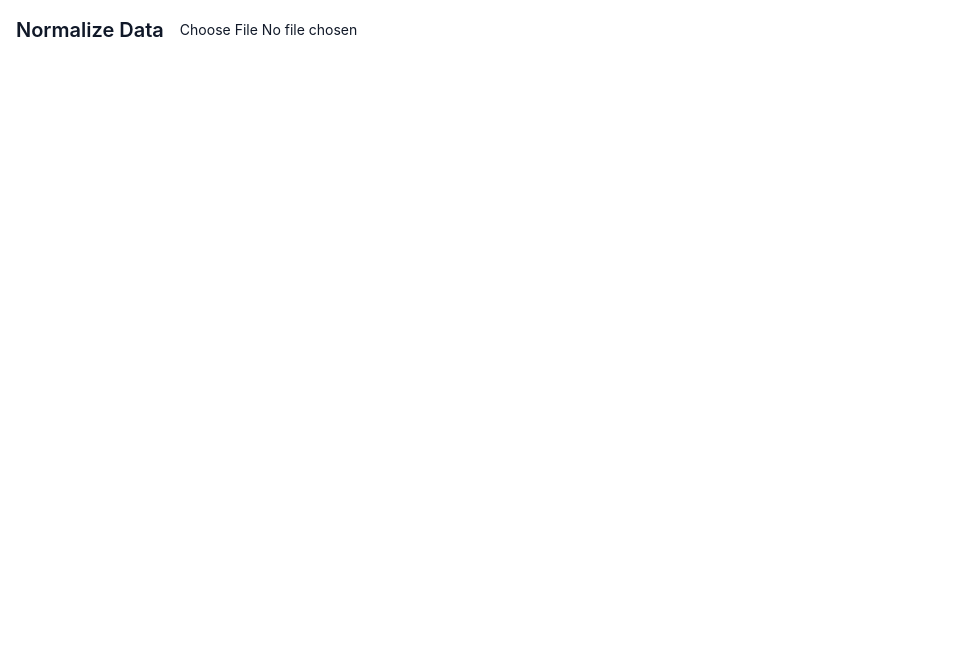
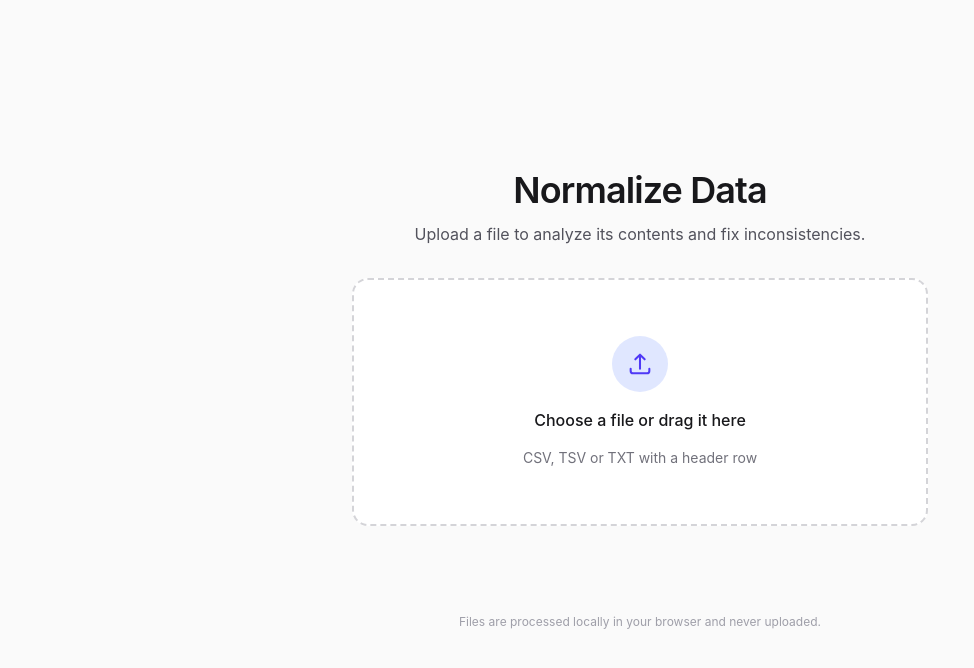
Before and after one commit to const-nash/normalize-data-web-ui, a React (Vite) app: page / in a window 1280 px wide. Shown: the top 668 px of the page, without its empty margins (0-974 px from the left). Built offline with nearby package versions, Linux system fonts and the light colour scheme.

Commit message:
Add WelcomeScreen and Dropzone components for file upload functionality, enhance DataTable and App with dark mode styles and error handling

```diff
--- a/src/App.tsx
+++ b/src/App.tsx
@@ -1,32 +1,64 @@
-import type { ChangeEvent } from 'react'
+import { useState } from 'react'
 import { DataTable } from './components/DataTable'
+import { WelcomeScreen } from './components/WelcomeScreen'
 import { parseCsv } from './lib/parseCsv'
 import { useDataStore } from './store/useDataStore'
+
+const SUPPORTED_EXTENSIONS = new Set(['csv', 'tsv', 'txt'])
 
 function App() {
   const fileName = useDataStore((s) => s.fileName)
   const rowCount = useDataStore((s) => s.rows.length)
   const setData = useDataStore((s) => s.setData)
+  const reset = useDataStore((s) => s.reset)
+  const [isLoading, setIsLoading] = useState(false)
+  const [error, setError] = useState<string | null>(null)
 
-  const handleFile = async (e: ChangeEvent<HTMLInputElement>) => {
-    const file = e.target.files?.[0]
-    if (!file) return
-    const { columns, rows } = await parseCsv(file)
-    setData(file.name, columns, rows)
+  const handleFile = async (file: File) => {
+    const extension = file.name.split('.').pop()?.toLowerCase() ?? ''
+    if (!SUPPORTED_EXTENSIONS.has(extension)) {
+      setError(`Unsupported file type ".${extension}". Please choose a CSV, TSV or TXT file.`)
+      return
+    }
+
+    setError(null)
+    setIsLoading(true)
+    try {
+      const { columns, rows } = await parseCsv(file)
+      if (columns.length === 0) {
+        setError('The file appears to be empty or has no header row.')
+        return
+      }
+      setData(file.name, columns, rows)
+    } catch {
+      setError('Could not read the file. Make sure it is a valid delimited text file.')
+    } finally {
+      setIsLoading(false)
+    }
+  }
+
+  if (!fileName) {
+    return <WelcomeScreen isLoading={isLoading} error={error} onFile={handleFile} />
   }
 
   return (
-    <div className="flex h-screen flex-col gap-4 p-4 text-gray-900">
+    <div className="flex h-screen flex-col gap-4 p-4">
       <header className="flex items-center gap-4">
         <h1 className="text-xl font-semibold">Normalize Data</h1>
-        <input type="file" accept=".csv,text/csv" onChange={handleFile} className="text-sm" />
-        {fileName && (
-          <span className="text-sm text-gray-500">
-            {fileName} · {rowCount.toLocaleString()} rows
-          </span>
-        )}
+        <span className="text-sm text-zinc-500 dark:text-zinc-400">
+          {fileName} · {rowCount.toLocaleString()} rows
+        </span>
+        <button
+          type="button"
+          onClick={reset}
+          className="ml-auto rounded-lg border border-zinc-300 px-3 py-1.5 text-sm font-medium transition-colors hover:bg-zinc-100 focus-visible:ring-2 focus-visible:ring-indigo-500 focus-visible:outline-none dark:border-zinc-700 dark:hover:bg-zinc-800"
+        >
+          Choose another file
+        </button>
       </header>
-      <main className="min-h-0 flex-1">{fileName && <DataTable />}</main>
+      <main className="min-h-0 flex-1">
+        <DataTable />
+      </main>
     </div>
   )
 }
--- a/src/components/DataTable.tsx
+++ b/src/components/DataTable.tsx
@@ -19,9 +19,12 @@ export function DataTable() {
   const gridTemplateColumns = `repeat(${columns.length}, minmax(140px, 1fr))`
 
   return (
-    <div ref={parentRef} className="h-full overflow-auto rounded border border-gray-200">
+    <div
+      ref={parentRef}
+      className="h-full overflow-auto rounded-lg border border-zinc-200 bg-white dark:border-zinc-800 dark:bg-zinc-900"
+    >
       <div
-        className="sticky top-0 z-10 grid border-b border-gray-200 bg-gray-50 text-sm font-semibold"
+        className="sticky top-0 z-10 grid border-b border-zinc-200 bg-zinc-50 text-sm font-semibold dark:border-zinc-800 dark:bg-zinc-800"
         style={{ gridTemplateColumns }}
       >
         {columns.map((col) => (
@@ -36,7 +39,7 @@ export function DataTable() {
           return (
             <div
               key={item.key}
-              className="absolute left-0 grid w-full border-b border-gray-100 text-sm"
+              className="absolute left-0 grid w-full border-b border-zinc-100 text-sm dark:border-zinc-800/60"
               style={{
                 gridTemplateColumns,
                 height: item.size,
--- /dev/null
+++ b/src/components/Dropzone.tsx
@@ -0,0 +1,101 @@
+import { useEffect, useRef, useState } from 'react'
+import type { ChangeEvent } from 'react'
+
+interface DropzoneProps {
+  accept: string
+  disabled?: boolean
+  onFile: (file: File) => void
+}
+
+const hasFiles = (e: DragEvent) => e.dataTransfer?.types.includes('Files') ?? false
+
+export function Dropzone({ accept, disabled = false, onFile }: DropzoneProps) {
+  const [isDragging, setIsDragging] = useState(false)
+  const dragDepth = useRef(0)
+  const onFileRef = useRef(onFile)
+  const disabledRef = useRef(disabled)
+
+  useEffect(() => {
+    onFileRef.current = onFile
+    disabledRef.current = disabled
+  })
+
+  // Listen on window so a file can be dropped anywhere on the page
+  useEffect(() => {
+    const handleDragEnter = (e: DragEvent) => {
+      if (!hasFiles(e)) return
+      dragDepth.current += 1
+      setIsDragging(true)
+    }
+    const handleDragOver = (e: DragEvent) => {
+      if (hasFiles(e)) e.preventDefault()
+    }
+    const handleDragLeave = (e: DragEvent) => {
+      if (!hasFiles(e)) return
+      dragDepth.current = Math.max(0, dragDepth.current - 1)
+      if (dragDepth.current === 0) setIsDragging(false)
+    }
+    const handleDrop = (e: DragEvent) => {
+      if (!hasFiles(e)) return
+      e.preventDefault()
+      dragDepth.current = 0
+      setIsDragging(false)
+      const file = e.dataTransfer?.files[0]
+      if (file && !disabledRef.current) onFileRef.current(file)
+    }
+
+    window.addEventListener('dragenter', handleDragEnter)
+    window.addEventListener('dragover', handleDragOver)
+    window.addEventListener('dragleave', handleDragLeave)
+    window.addEventListener('drop', handleDrop)
+    return () => {
+      window.removeEventListener('dragenter', handleDragEnter)
+      window.removeEventListener('dragover', handleDragOver)
+      window.removeEventListener('dragleave', handleDragLeave)
+      window.removeEventListener('drop', handleDrop)
+    }
+  }, [])
+
+  const handleChange = (e: ChangeEvent<HTMLInputElement>) => {
+    const file = e.target.files?.[0]
+    if (file) onFile(file)
+    e.target.value = ''
+  }
+
+  return (
+    <label
+      data-dragging={isDragging || undefined}
+      aria-disabled={disabled || undefined}
+      className="group flex w-full cursor-pointer flex-col items-center justify-center gap-4 rounded-2xl border-2 border-dashed border-zinc-300 bg-white px-8 py-14 text-center transition-colors outline-none hover:border-indigo-400 hover:bg-indigo-50/40 has-focus-visible:ring-2 has-focus-visible:ring-indigo-500 has-focus-visible:ring-offset-2 has-focus-visible:ring-offset-zinc-50 aria-disabled:cursor-wait aria-disabled:opacity-60 data-dragging:border-indigo-500 data-dragging:bg-indigo-50 dark:border-zinc-700 dark:bg-zinc-900 dark:hover:border-indigo-400 dark:hover:bg-indigo-950/30 dark:has-focus-visible:ring-offset-zinc-950 dark:data-dragging:border-indigo-400 dark:data-dragging:bg-indigo-950/50"
+    >
+      <input
+        type="file"
+        accept={accept}
+        disabled={disabled}
+        onChange={handleChange}
+        className="sr-only"
+      />
+      <span className="flex size-14 items-center justify-center rounded-full bg-indigo-100 text-indigo-600 transition-transform group-data-dragging:scale-110 dark:bg-indigo-500/15 dark:text-indigo-400">
+        <svg
+          aria-hidden="true"
+          viewBox="0 0 24 24"
+          fill="none"
+          stroke="currentColor"
+          strokeWidth={1.75}
+          strokeLinecap="round"
+          strokeLinejoin="round"
+          className="size-7"
+        >
+          <path d="M12 16V4m0 0-4 4m4-4 4 4" />
+          <path d="M4 16v2a2 2 0 0 0 2 2h12a2 2 0 0 0 2-2v-2" />
+        </svg>
+      </span>
+      <span className="text-base font-medium">
+        {isDragging ? 'Drop the file to start' : 'Choose a file or drag it here'}
+      </span>
+      <span className="text-sm text-zinc-500 dark:text-zinc-400">
+        CSV, TSV or TXT with a header row
+      </span>
+    </label>
+  )
+}
--- /dev/null
+++ b/src/components/WelcomeScreen.tsx
@@ -0,0 +1,35 @@
+import { Dropzone } from './Dropzone'
+
+const ACCEPT = '.csv,.tsv,.txt,text/csv,text/tab-separated-values,text/plain'
+
+interface WelcomeScreenProps {
+  isLoading: boolean
+  error: string | null
+  onFile: (file: File) => void
+}
+
+export function WelcomeScreen({ isLoading, error, onFile }: WelcomeScreenProps) {
+  return (
+    <div className="flex min-h-screen items-center justify-center p-6">
+      <div className="flex w-full max-w-xl flex-col items-center gap-8">
+        <div className="space-y-3 text-center">
+          <h1 className="text-3xl font-semibold tracking-tight sm:text-4xl">Normalize Data</h1>
+          <p className="text-zinc-600 dark:text-zinc-400">
+            Upload a file to analyze its contents and fix inconsistencies.
+          </p>
+        </div>
+
+        <Dropzone accept={ACCEPT} disabled={isLoading} onFile={onFile} />
+
+        <div aria-live="polite" className="min-h-6 text-sm">
+          {isLoading && <p className="text-zinc-500 dark:text-zinc-400">Reading file…</p>}
+          {error && <p className="text-red-600 dark:text-red-400">{error}</p>}
+        </div>
+
+        <p className="text-xs text-zinc-400 dark:text-zinc-500">
+          Files are processed locally in your browser and never uploaded.
+        </p>
+      </div>
+    </div>
+  )
+}
--- a/src/index.css
+++ b/src/index.css
@@ -1 +1,11 @@
 @import 'tailwindcss';
+
+@layer base {
+  :root {
+    color-scheme: light dark;
+  }
+
+  body {
+    @apply bg-zinc-50 text-zinc-900 antialiased dark:bg-zinc-950 dark:text-zinc-100;
+  }
+}
```
